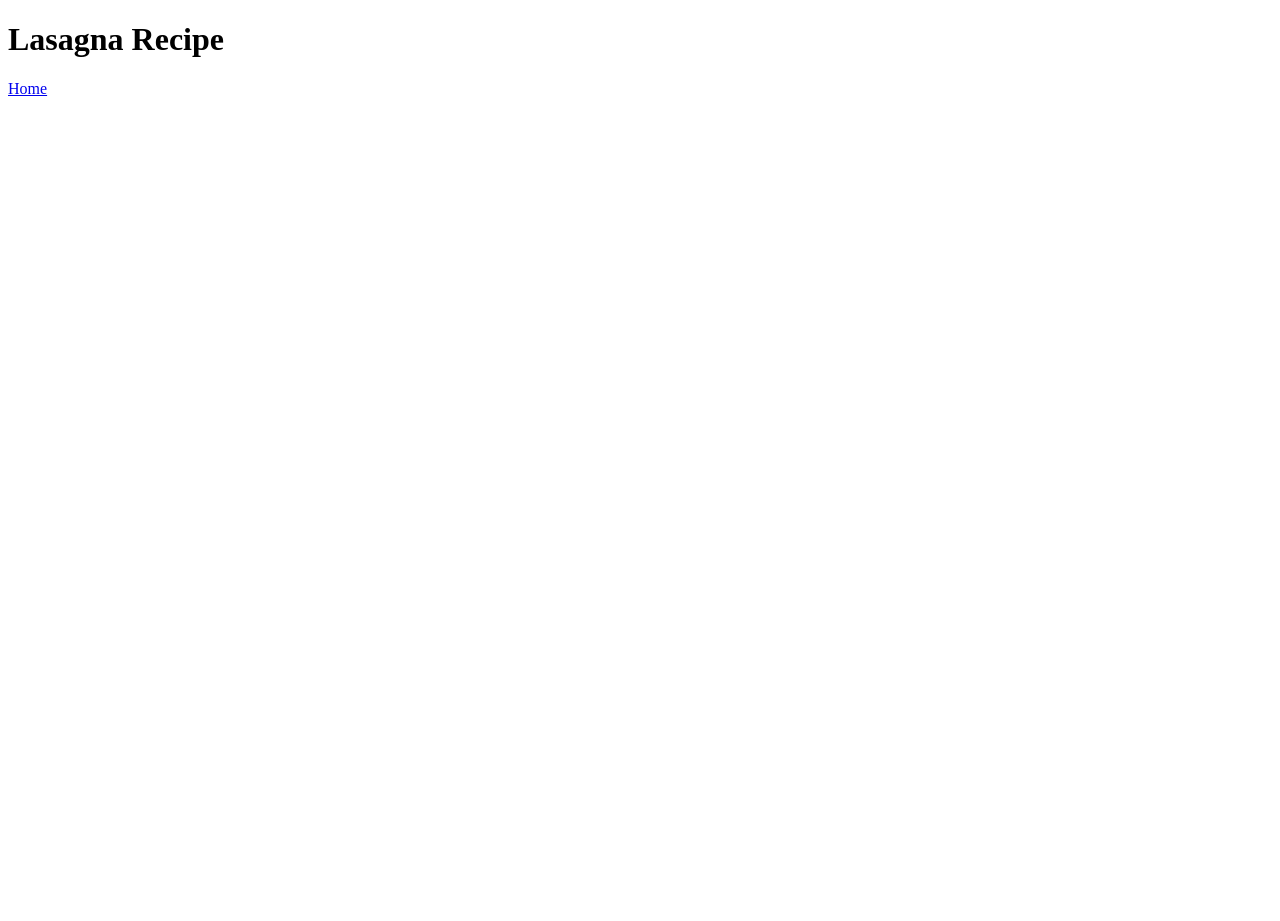
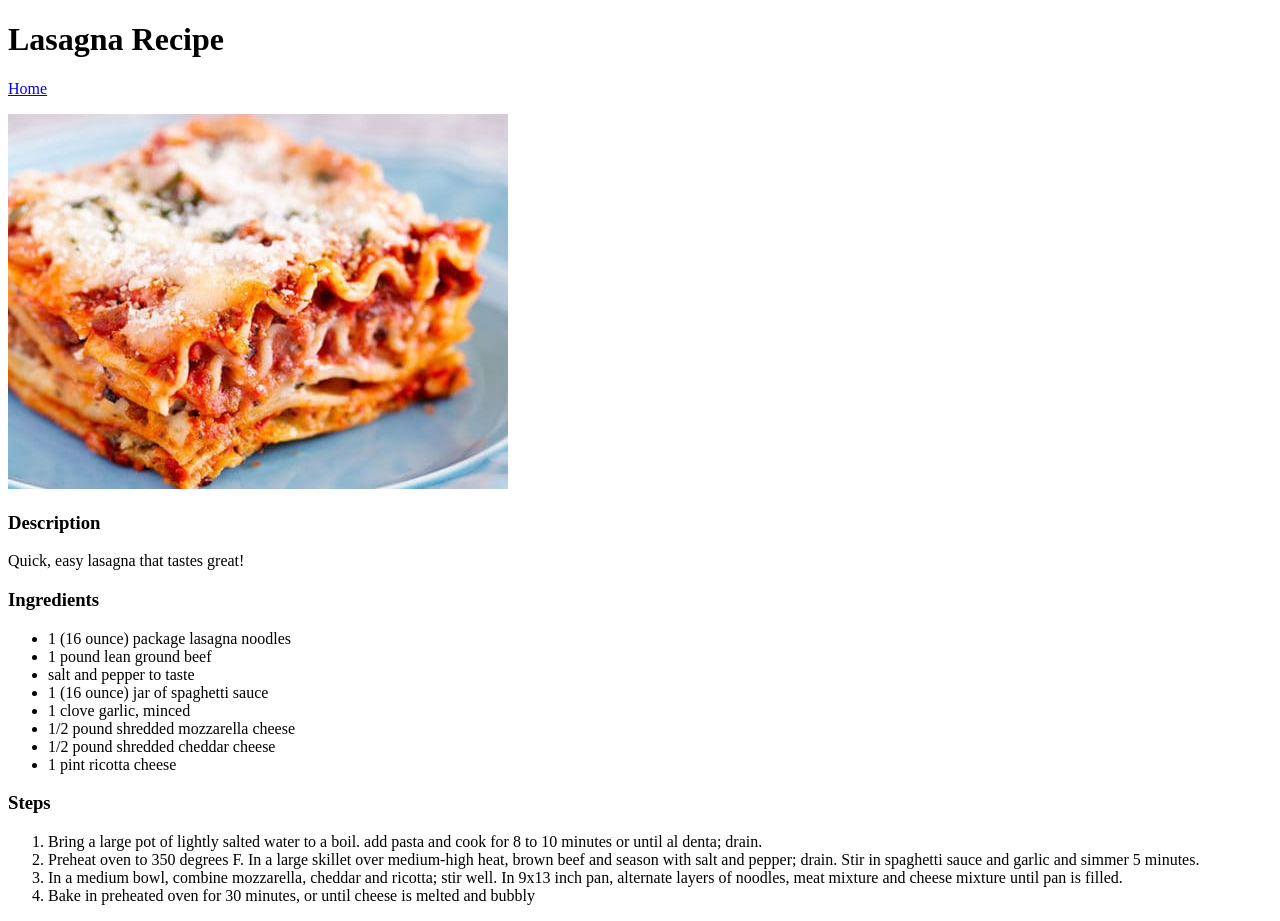
Before and after one commit to jus476/odin-recipes, a plain HTML site: page recipes/lasagna.html in a window 1280 px wide. Before the commit the page ends 800 px from the top, so only its background shows below. Drawn offline with Linux system fonts and the light colour scheme.

Commit message:
Add lasagna image, description, ingredients and steps

```diff
--- a/recipes/lasagna.html
+++ b/recipes/lasagna.html
@@ -7,5 +7,42 @@
   <body>
     <h1>Lasagna Recipe</h1>
     <a href="../index.html">Home</a>
+    <p>
+      <img src="../images/lasagna.jpg" alt="Picture of lasagna">
+    </p>
+    <h3>Description</h3>
+    <p>Quick, easy lasagna that tastes great!</p>
+    <h3>Ingredients</h3>
+    <ul>
+      <li>1 (16 ounce) package lasagna noodles</li>
+      <li>1 pound lean ground beef</li>
+      <li>salt and pepper to taste</li>
+      <li>1 (16 ounce) jar of spaghetti sauce</li>
+      <li>1 clove garlic, minced</li>
+      <li>1/2 pound shredded mozzarella cheese</li>
+      <li>1/2 pound shredded cheddar cheese</li>
+      <li>1 pint ricotta cheese</li>
+    </ul>
+    <h3>Steps</h3>
+    <ol>
+      <li>
+        Bring a large pot of lightly salted water to a boil. add pasta and cook
+        for 8 to 10 minutes or until al denta; drain.
+      </li>
+      <li>
+        Preheat oven to 350 degrees F. In a large skillet over medium-high heat,
+        brown beef and season with salt and pepper; drain. Stir in spaghetti sauce
+        and garlic and simmer 5 minutes.
+      </li>
+      <li>
+        In a medium bowl, combine mozzarella, cheddar and ricotta; stir well.
+        In 9x13 inch pan, alternate layers of noodles, meat mixture and cheese
+        mixture until pan is filled.
+      </li>
+      <li>
+        Bake in preheated oven for 30 minutes, or until cheese is melted and
+        bubbly
+      </li>
+    </ol>
   </body>
 </html>
```
Also changed, not shown: images/lasagna.jpg (added).
